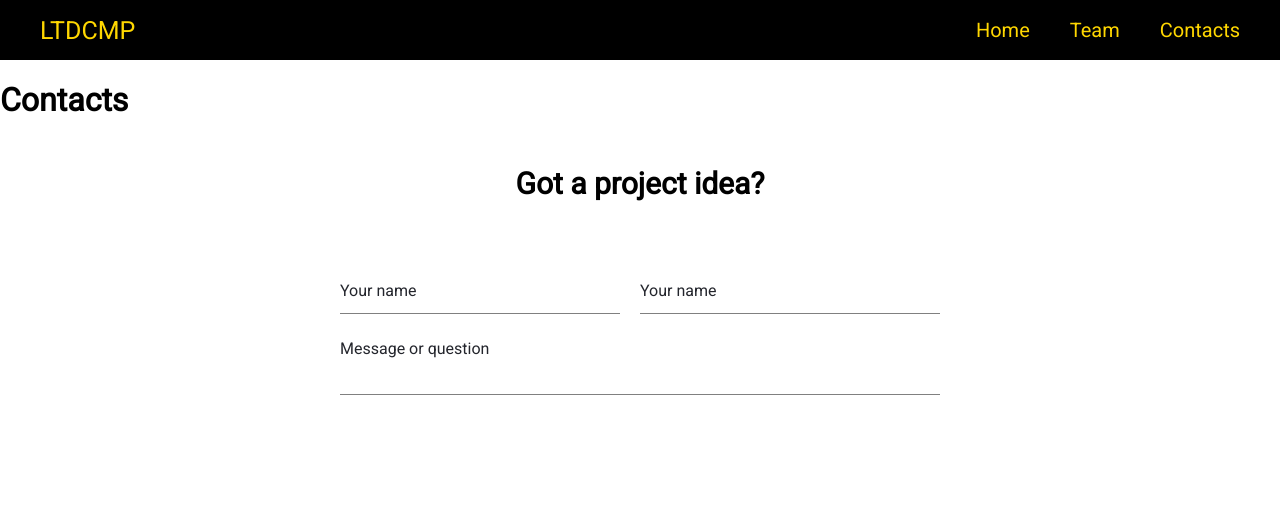
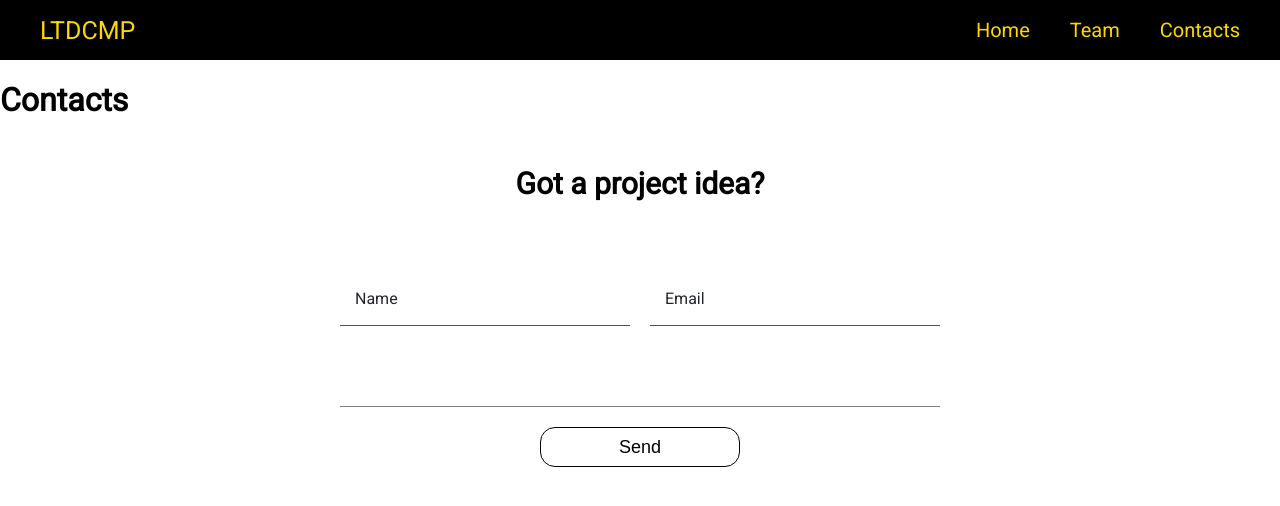
Before and after one commit to Saint33/ltdcmp, a Next.js app: page /contacts in a window 1280 px wide. Shown: the top 506 px of the page. Built offline with nearby package versions, Linux system fonts and the light colour scheme.

Commit message:
added button component, separate Input in its own file in contactForm

```diff
--- a/components/contactForm/index.js
+++ b/components/contactForm/index.js
@@ -1,5 +1,8 @@
 import React from 'react'
 import styled from 'styled-components'
+
+import Input from './input'
+import Button from '../../shared/button'
 
 const FormWrapper = styled.section`
   display: flex;
@@ -16,6 +19,7 @@ const Form = styled.form`
   width: 600px;
   display: flex;
   flex-wrap: wrap;
+  justify-content: center;
 `
 
 const FormRow = styled.div`
@@ -28,38 +32,6 @@ const FormRow = styled.div`
   }
   &:last-child {
     margin-bottom: 0;
-  }
-`
-
-const Label = styled.label`
-  position: absolute;
-  left: 0;
-  top: 5px;
-  font-size: 16px;
-  color: #23252c;
-  transition: all 500ms cubic-bezier(0.68, -0.55, 0.265, 1.55);
-`
-
-const Input = styled.input`
-  height: 38px;
-  border: none;
-  border-bottom: 1px solid grey;
-  width: 100%;
-  font-size: 16px;
-  padding: 10px 0;
-  &:focus {
-    outline: none;
-    &+label {
-      transform: translate(0, -30px);
-    }
-  }
-`
-
-const InputWrapper = styled.div`
-  width: 50%;
-  position: relative;
-  &:first-child {
-    padding-right: 20px;
   }
 `
 
@@ -81,26 +53,29 @@ const FormTextArea = styled.textarea`
 class ContactForm extends React.Component {
 
   state = {
-
+    name: '',
+    email: ''
   }
 
   textarea = React.createRef();
 
-  componentDidMount (){
-    console.log(this.textarea);
-    this.textarea.current.addEventListener('keydown', this.autosize)
+  handleNameChange = e => {
+    this.setState({ name: e.target.value })
   }
 
-  componentWillUnmount() {
-    this.textarea.current.removeEventListener('keydown', this.autosize)
+  handleEmailChange = e => {
+    this.setState({ email: e.target.value })
   }
 
   autosize = () => {
     const textarea = this.textarea.current;
     textarea.style.cssText = 'height:auto; padding:0';
-    textarea.style.cssText = 'height:' + textarea.scrollHeight + 'px';
+    textarea.style.cssText = 'height:' + (textarea.scrollHeight + 20) + 'px';
   }
 
+  submitForm = e => {
+    e.preventDefault();
+  }
   render() {
     return (
       <FormWrapper>
@@ -109,29 +84,27 @@ class ContactForm extends React.Component {
         </FormTitle>
         <Form>
           <FormRow>
-            <InputWrapper>
-              <Input
-                type="text"
-                id="name" />
-              <Label htmlFor="name">
-                Your name
-              </Label>
-            </InputWrapper>
-            <InputWrapper>
-              <Input
-                type="text"
-                id="name" />
-              <Label htmlFor="name">
-                Your name
-              </Label>
-            </InputWrapper>
+            <Input
+              type="text"
+              label="Name"
+              handler={this.handleNameChange}
+              valid={this.state.name.length > 1}
+              value={this.state.name} />
+            <Input
+              type="email"
+              label="Email"
+              handler={this.handleEmailChange}
+              valid={this.state.email.length > 5}
+              value={this.state.email}/>
           </FormRow>
           <FormRow>
-            <Label>
-              Message or question
-            </Label>
-            <FormTextArea ref={this.textarea}/>
+            <FormTextArea
+              ref={this.textarea}
+              onKeyDown={this.autosize}/>
           </FormRow>
+          <Button handler={this.submitForm}>
+            Send
+          </Button>
         </Form>
       </FormWrapper>
     )
--- /dev/null
+++ b/components/contactForm/input.js
@@ -0,0 +1,86 @@
+import styled from 'styled-components';
+
+const Label = styled.label`
+  position: absolute;
+  z-index: 2;
+  left: 15px;
+  top: 13px;
+  font-size: 16px;
+  color: #23252c;
+  transition: all 500ms cubic-bezier(0.68, -0.55, 0.265, 1.55);
+`
+
+const Input = styled.input`
+  height: 100%;
+  border: none;
+  border-bottom: 1px solid #4F545C;
+  width: 100%;
+  font-size: 16px;
+  padding: 10px 15px;
+  position: relative;
+  z-index: 1;
+  background: transparent;
+  &~svg {
+    position: absolute;
+    top: 0;
+    left: 0;
+    height: 100%;
+    width: 100%;
+    & rect {
+      transition: 0.5s ease;
+      height: 100%;
+      width:100%;
+      fill: transparent;
+      stroke-dasharray: 0 500;
+      stroke-dashoffset: -480;
+      stroke-width: 4px;
+      stroke: ${props => props.valid ? 'green': '#FFD700'};
+    }
+  }
+  &:focus {
+    outline: none;
+    border-bottom-color: transparent;
+
+    &~label {
+      opacity: 0;
+    }
+
+    &~svg {
+        & rect {
+        stroke-dasharray: 760;
+        stroke-dashoffset: 0;
+        stroke-width: 2px;
+      }
+    }
+  }
+`
+
+const Wrapper = styled.div`
+  width: 50%;
+  position: relative;
+  height: 50px;
+  &:first-child {
+    margin-right: 20px;
+  }
+}
+`
+
+const InputWrapper = ({ handler, value, label, type, valid }) => (
+  <Wrapper>
+    <Input
+      valid={valid}
+      id={label}
+      type={type}
+      onChange={handler}
+      value={value}/>
+    {value.length === 0 &&
+      <Label htmlFor={label}>
+        {label}
+      </Label>}
+    <svg xmlns="http://www.w3.org/2000/svg">
+      <rect />
+    </svg>
+  </Wrapper>
+)
+
+export default InputWrapper;
--- /dev/null
+++ b/shared/button/index.js
@@ -0,0 +1,29 @@
+import styled from 'styled-components';
+
+const Button = styled.button`
+  width: 200px;
+  height: 40px;
+  background: transparent;
+  color: black;
+  border-radius: 15px;
+  transition: 0.2s;
+  border: 1px solid;
+  font-size: 18px;
+  cursor: pointer;
+  &:hover {
+    border: 1px solid #FFD700;
+    background: #FFD700;
+  }
+  &:active {
+    outline: none;
+  }
+  &:focus {
+    outline: none;
+  }
+`;
+
+export default ({children, handler}) => (
+  <Button onClick={handler}>
+    {children}
+  </Button>
+)
```
